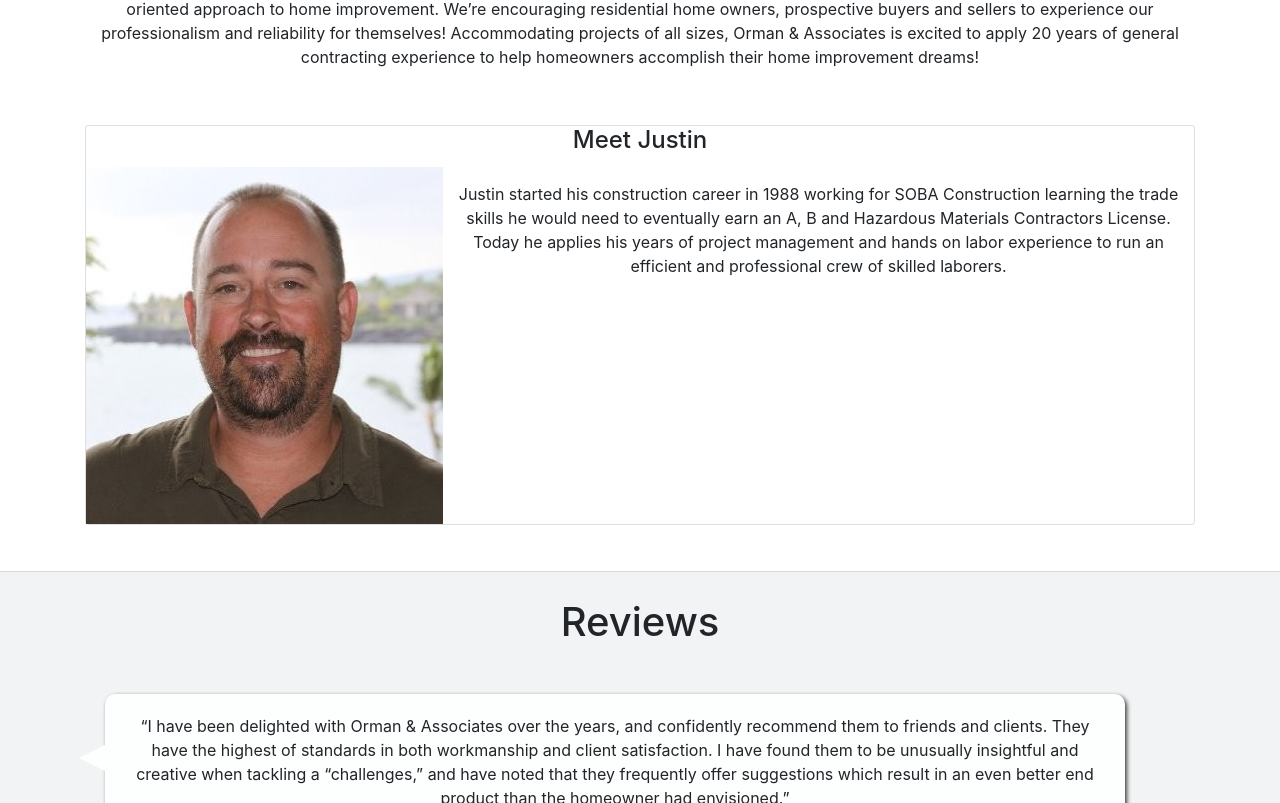
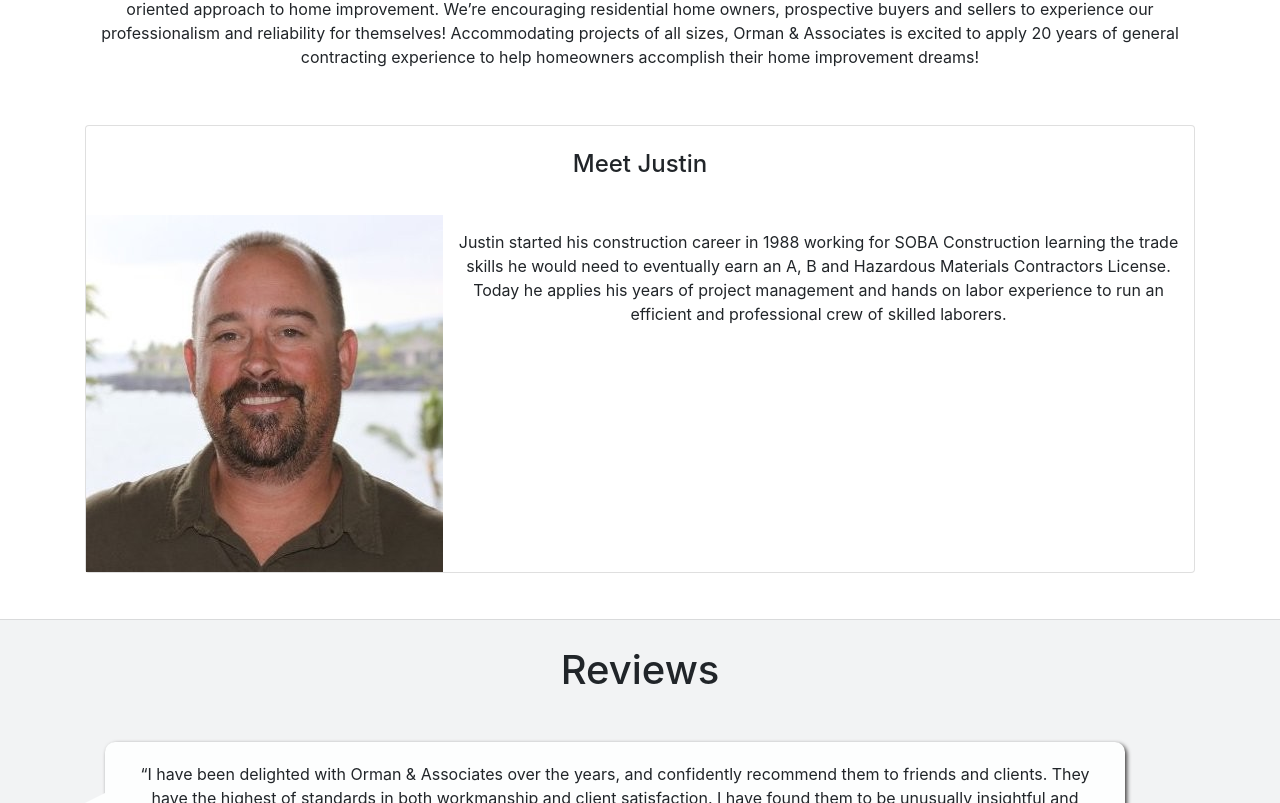
Before and after one commit to Michaelbaltazar265/ORMAN-ASSOCIATES, a React (Create React App) app in the folder orman-associates/: page / in a window 1280 px wide. Shown: the part 2377-3180 px from the top of the page. Built offline with nearby package versions, Linux system fonts and the light colour scheme.

Commit message:
changed color to footer

```diff
--- a/orman-associates/src/compontents/AboutUs.jsx
+++ b/orman-associates/src/compontents/AboutUs.jsx
@@ -22,7 +22,7 @@ const AboutUs = () => {
         </div>
         <div className="row">
           <div className="card">
-          <h4 className="card-title"> Meet Justin</h4>
+          <h4 className="card-title p-4"> Meet Justin</h4>
             <div className="card-horizontal">
               <div className="img-square-wrapper">
                 <img src="../justin-orman.jpeg" alt="justin orman" />
--- a/orman-associates/src/compontents/Footer.jsx
+++ b/orman-associates/src/compontents/Footer.jsx
@@ -4,7 +4,7 @@ import React from 'react';
 const Footer = () => {
     return (
         <section className='footer'>
-            <footer className='bg-light text-center text-lg-start'>
+            <footer className='text-center text-lg-start'>
             <div className='container'>
           <div className="row">
     <div className="col-md-4">
```
Also changed, not shown: 1 other file (tests, documents, lock files or other folders).
